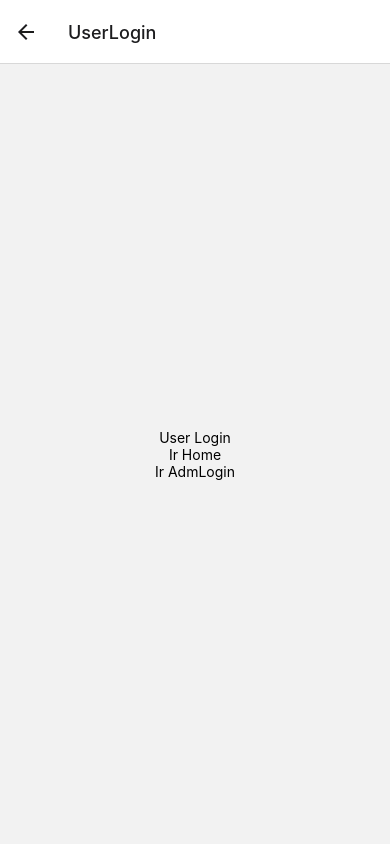
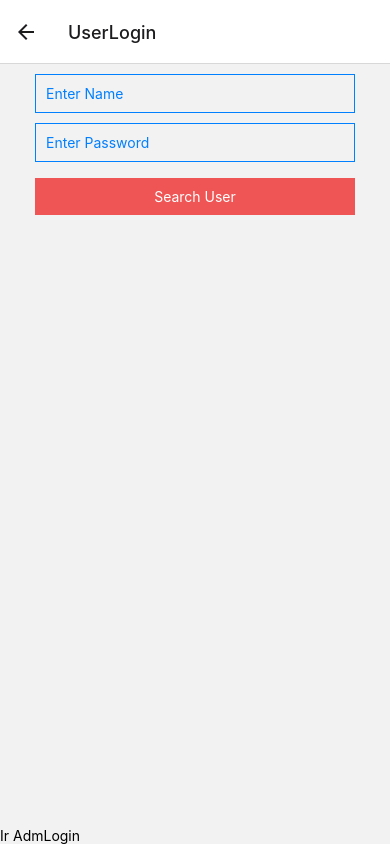
Before and after one commit to SophiaSilveira/Final.Project_React-Native, a React Native app in the folder ProfetaDoRango/: screen /UserLogin in a window 390 px wide. Built offline with nearby package versions, Linux system fonts and the light colour scheme; what react-native-sqlite-storage would draw is missing.

Commit message:
'FourOfTenBD'

```diff
--- a/ProfetaDoRango/src/pages/AdmLogin/index.js
+++ b/ProfetaDoRango/src/pages/AdmLogin/index.js
@@ -1,30 +1,102 @@
-import React from 'react';
-import {View,
-        Text,
-        StyleSheet,
-        TouchableOpacity} from 'react-native';
+import React, {useState} from 'react';
+import {
+  View,
+  ScrollView,
+  KeyboardAvoidingView,
+  Alert,
+  SafeAreaView,
+  Text,
+  StyleSheet,
+  TouchableOpacity
+} from 'react-native';
+
+import Mytextinput from '../../components/Mytextinput';
+import Mybutton from '../../components/Mybutton';
+import {openDatabase} from 'react-native-sqlite-storage';
+
+const db = openDatabase({name: 'app_db.db', createFromLocation: 1});
+
+const AdmLogin = ({navigation}) => {
+  let [inputAdmName, setInputAdmName] = useState('');
+  let [inputAdmPassword, setInputAdmPassword] = useState('');
+  let [admName, setAdmName] = useState('');
+  let [admPassword, setAdmPassword] = useState('');
+
+  let updateAllStates = (name, password) => {
+    setAdmName(name);
+    setAdmPassword(password);
+  };
+
+  let searchUser = () => {
+    console.log(inputAdmName, inputAdmPassword);
+    db.transaction((tx) => {
+      tx.executeSql(
+        'SELECT * FROM tbl_adm where (adm_name, adm_password) = (?,?)',
+        [inputAdmName, inputAdmPassword],
+        (tx, results) => {
+          var len = results.rows.length;
+          if (len > 0) {
+            let res = results.rows.item(0);
+            updateAllStates(res.adm_name, res.adm_password);
+            navigation.navigate('Home');
+          } else {
+            alert('No user found');
+            updateAllStates('', '', '');
+          }
+        },
+      );
+    });
+  };
 
 
-function AdmLogin({navigation}) {
   return (
-    <View style = {styles.container}>
-      <Text>AdmLogin</Text>
-      <TouchableOpacity
-        onPress = { () =>
-          navigation.navigate('AdmHome')}>
-           <Text>Ir AdmHome</Text>
-      </TouchableOpacity>
-    </View>
+    <SafeAreaView style={styles.container}>
+      <View style={styles.container}>
+        <View style={styles.container}>
+          <ScrollView keyboardShouldPersistTaps="handled">
+            <KeyboardAvoidingView
+              behavior="padding"
+              style={styles.keyboard}>
+              <Mytextinput
+                placeholder="Enter Name"
+                style={styles.padding}
+                onChangeText={
+                  (inputAdmName) => setInputAdmName(inputAdmName)
+                }
+              />
+              <Mytextinput
+                placeholder="Enter Password"
+                style={styles.padding}
+                onChangeText={
+                  (inputAdmPassword) => setInputAdmPassword(inputAdmPassword)
+                  }
+               />
+              <Mybutton
+                title="Search User"
+                customClick={searchUser}
+              />
+            </KeyboardAvoidingView>
+          </ScrollView>
+        </View>
+      </View>
+    </SafeAreaView>
   );
-
 };
 
 const styles = StyleSheet.create({
     container: {
       flex: 1,
-      alignItems: 'center',
-      justifyContent: 'center',
     },
+
+    keyboard:{
+      flex: 1,
+      justifyContent: 'space-between',
+    },
+
+    padding: {
+      padding: 10,
+    },
+
   });
 
 export default AdmLogin;
--- a/ProfetaDoRango/src/pages/UserLogin/index.js
+++ b/ProfetaDoRango/src/pages/UserLogin/index.js
@@ -1,34 +1,107 @@
-import React from 'react';
-import {View,
+import React, {useState} from 'react';
+import {
+  View,
+  ScrollView,
+  KeyboardAvoidingView,
+  Alert,
+  SafeAreaView,
   Text,
   StyleSheet,
-        TouchableOpacity} from 'react-native';
+  TouchableOpacity
+} from 'react-native';
+
+import Mytextinput from '../../components/Mytextinput';
+import Mybutton from '../../components/Mybutton';
+import {openDatabase} from 'react-native-sqlite-storage';
+
+const db = openDatabase({name: 'app_db.db', createFromLocation: 1});
+
+const AdmLogin = ({navigation}) => {
+  let [inputUserName, setInputUserName] = useState('');
+  let [inputUserPassword, setInputUserPassword] = useState('');
+  let [userName, setUserName] = useState('');
+  let [userPassword, setUserPassword] = useState('');
+
+  let updateAllStates = (name, password) => {
+    setUserName(name);
+    setUserPassword(password);
+  };
+
+  let searchUser = () => {
+    console.log(inputUserName, inputUserPassword);
+    db.transaction((tx) => {
+      tx.executeSql(
+        'SELECT * FROM tbl_user where (user_name, user_password) = (?,?)',
+        [inputUserName, inputUserPassword],
+        (tx, results) => {
+          var len = results.rows.length;
+          if (len > 0) {
+            let res = results.rows.item(0);
+            updateAllStates(res.user_name, res.user_password);
+            navigation.navigate('Home');
+          } else {
+            alert('No user found');
+            updateAllStates('', '', '');
+          }
+        },
+      );
+    });
+  };
 
 
-function UserLogin({navigation}) {
   return (
-    <View style = {styles.container}>
-      <Text>User Login</Text>
-      <TouchableOpacity
-       onPress = { () =>
-        navigation.navigate('Home')}>
-        <Text>Ir Home</Text>
-      </TouchableOpacity>
+    <SafeAreaView style={styles.container}>
+      <View style={styles.container}>
+        <View style={styles.container}>
+          <ScrollView keyboardShouldPersistTaps="handled">
+            <KeyboardAvoidingView
+              behavior="padding"
+              style={styles.keyboard}>
+              <Mytextinput
+                placeholder="Enter Name"
+                style={styles.padding}
+                onChangeText={
+                  (inputUserName) => setInputUserName(inputUserName)
+                }
+              />
+              <Mytextinput
+                placeholder="Enter Password"
+                style={{padding: 10}}
+                onChangeText={
+                  (inputUserPassword) => setInputUserPassword(inputUserPassword)
+                  }
+               />
+              <Mybutton
+                title="Search User"
+                customClick={searchUser}
+              />
+            </KeyboardAvoidingView>
+          </ScrollView>
+        </View>
         <TouchableOpacity
           onPress = { () =>
           navigation.navigate('AdmLogin')}>
             <Text>Ir AdmLogin</Text>
         </TouchableOpacity>
       </View>
+    </SafeAreaView>
   );
 };
 
 const styles = StyleSheet.create({
     container: {
       flex: 1,
-      alignItems: 'center',
-      justifyContent: 'center',
     },
+
+    keyboard:{
+      flex: 1,
+      justifyContent: 'space-between',
+    },
+
+    padding: {
+      padding: 10,
+    },
+
 });
 
-export default UserLogin;
+export default AdmLogin;
```
Lines whose indentation alone changed are shown as unchanged.
